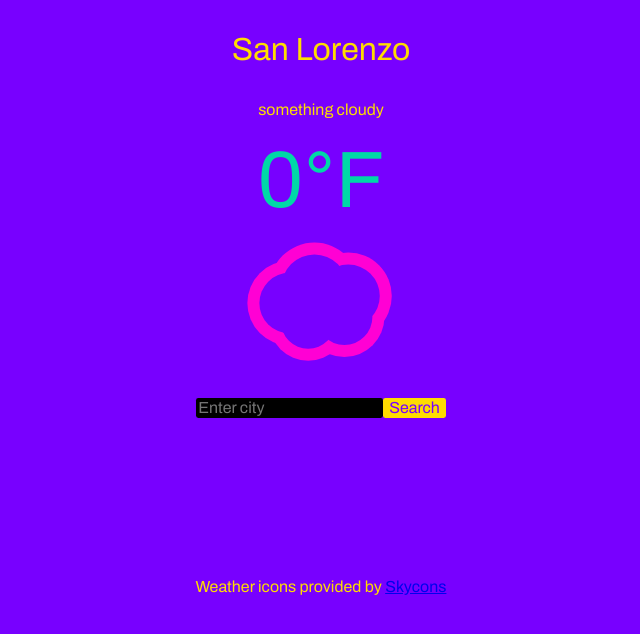
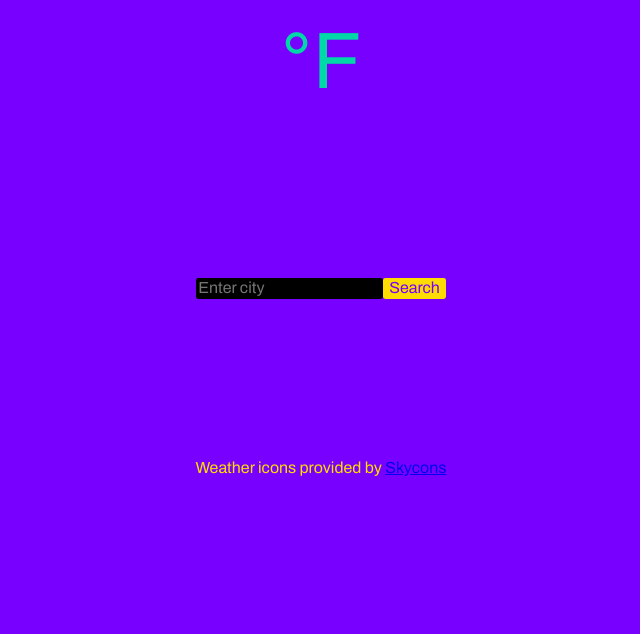
Before and after one commit to ageebc137/react-weather-app, a React (Create React App) app in the folder client/: page / in a window 1280 px wide. Shown: the top 634 px of the page, without its empty margins (319-959 px from the left). Built offline with nearby package versions, Linux system fonts and the light colour scheme; no server answers.

Commit message:
change initial state

```diff
--- a/client/src/App.js
+++ b/client/src/App.js
@@ -9,10 +9,10 @@ class App extends Component {
     super(props);
     this.state = {
       query: "",
-      city: "San Lorenzo",
-      description: 'something cloudy',
-      temperature: 0,
-      kTemperature: 0,
+      city: "",
+      description: '',
+      temperature: null,
+      kTemperature: null,
       lat: 0,
       lng: 0,
       message: "",
```
